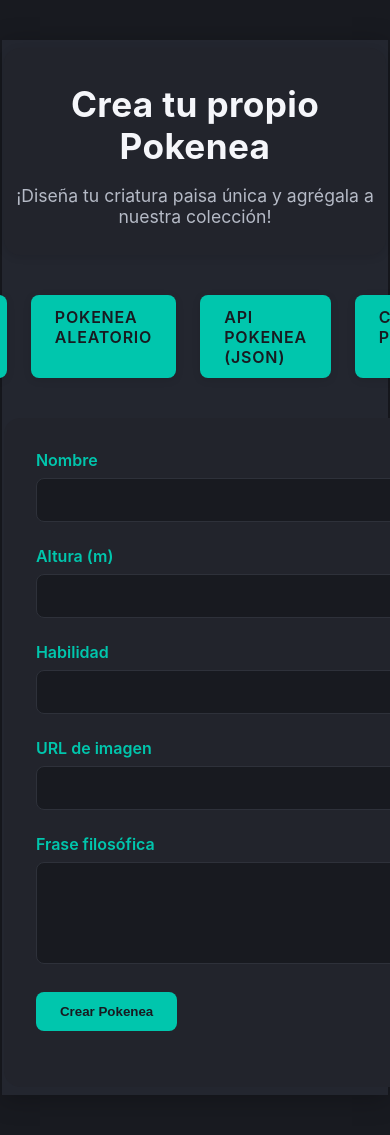
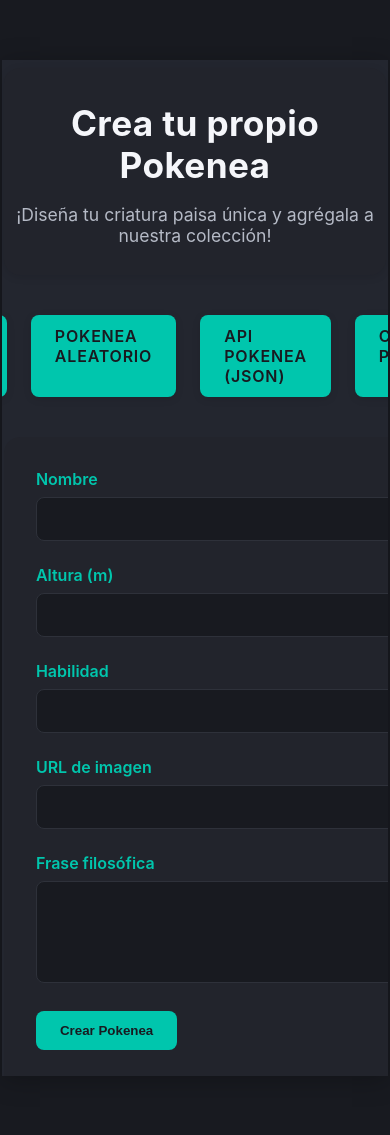
Before and after one commit to Max-Bustamante69/Taller-02-T.I.S, a Flask app: page /your-pokenea in a window 390 px wide; the page is wider, and only the part inside the window is pictured. Run offline with Flask 3, Linux system fonts and the light colour scheme.

Commit message:
better responsive card

```diff
--- a/app/static/css/styles.css
+++ b/app/static/css/styles.css
@@ -35,6 +35,8 @@ body {
 .container {
   width: 95%;
   max-width: 1200px;
+  max-height: 1000px;
+  overflow: auto;
   margin: 40px auto;
   background: var(--bg-card);
   border-radius: var(--radius);
```
